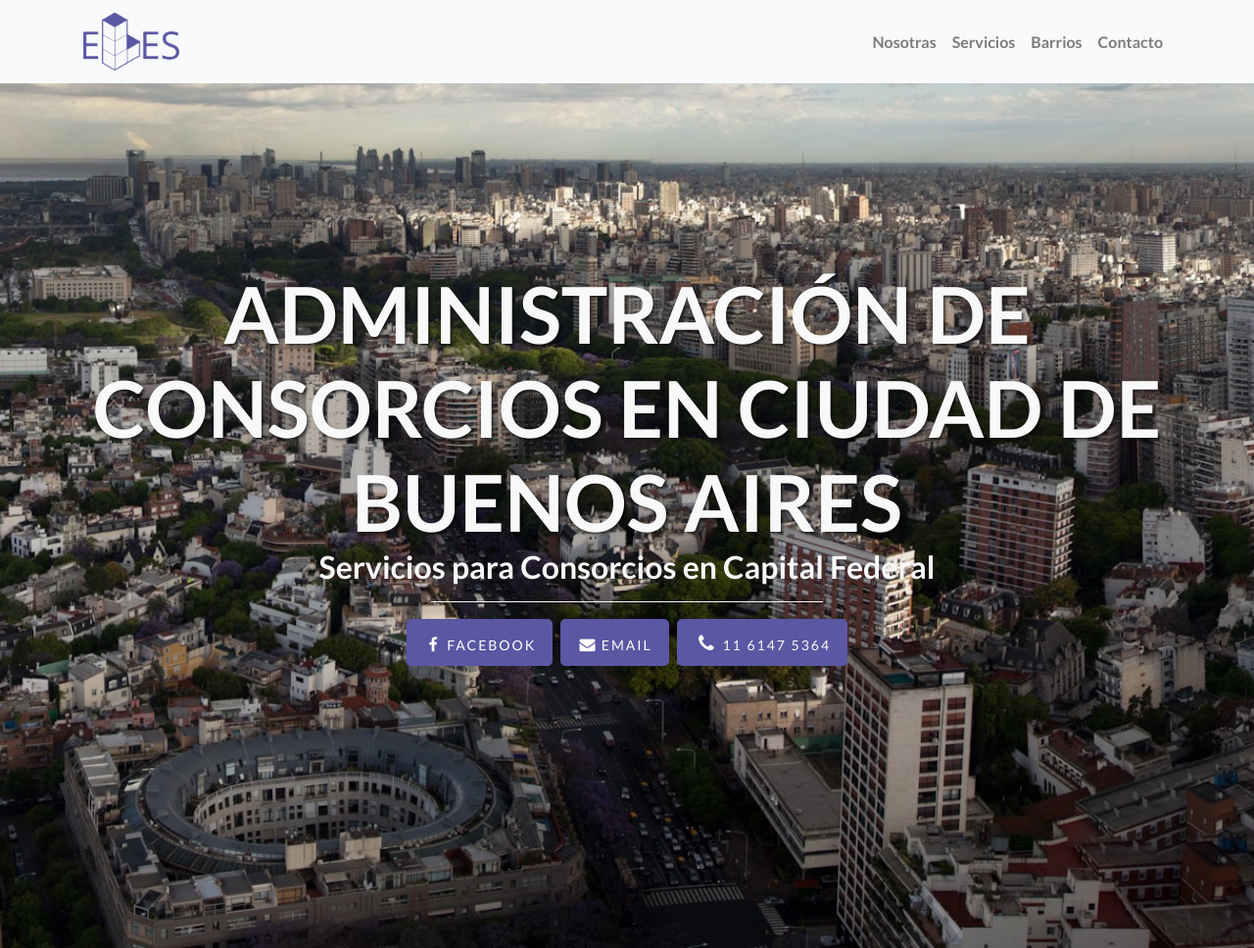
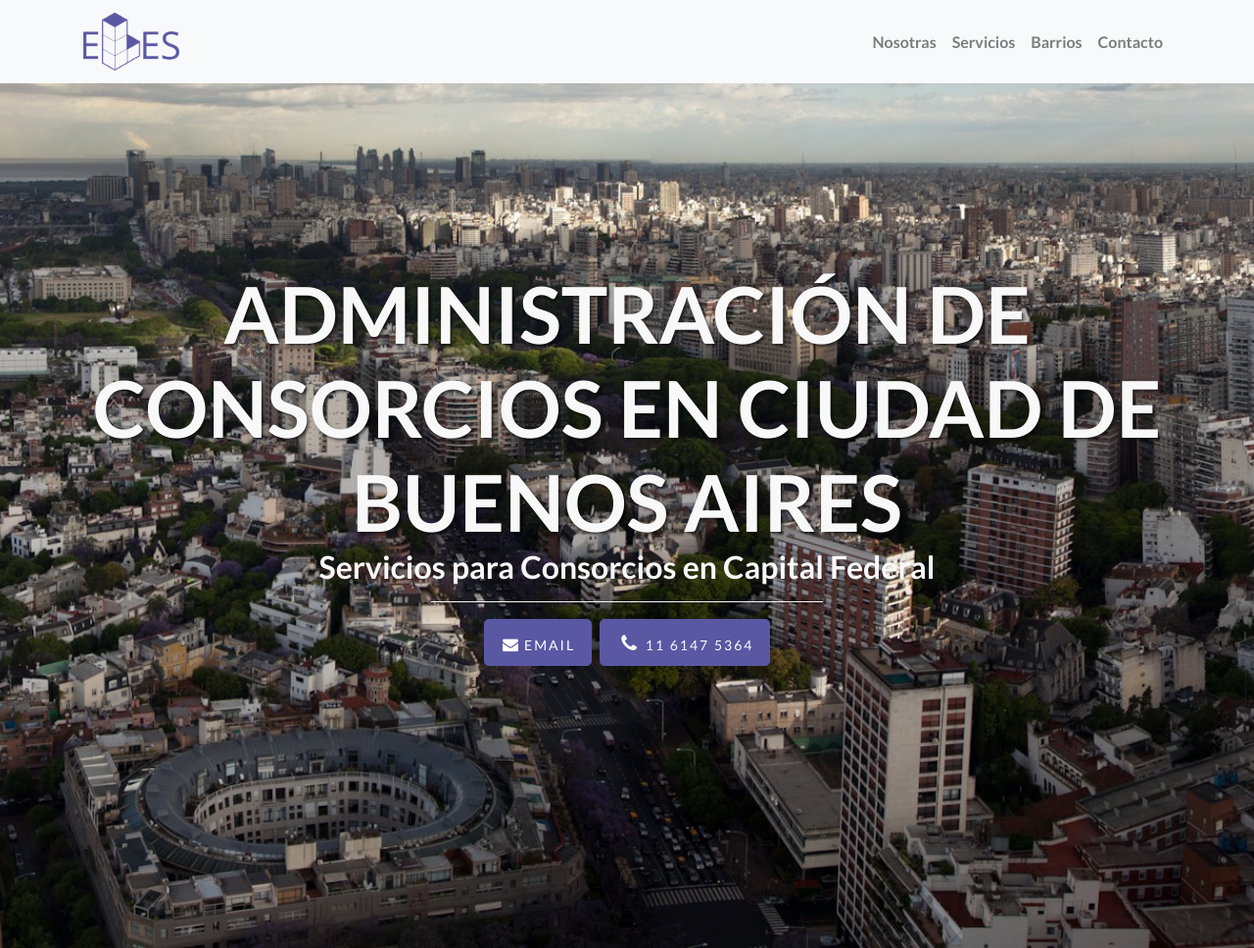
Before and after one commit to tylerdan1001/eles, a plain HTML site: page index.html in a window 1280 px wide. Shown: the top 968 px of the page at 98% size. Drawn offline with Linux system fonts and the light colour scheme.

Commit message:
Update index.html

```diff
--- a/index.html
+++ b/index.html
@@ -50,12 +50,6 @@
                 <h2>Servicios para Consorcios en Capital Federal</h2>
                 <hr class="intro-divider">
                 <ul class="list-inline intro-social-buttons">
-                    <li class="list-inline-item">
-                        <a target="_blank" href="http://fb.me/elesadministracion" class="btn btn-secondary btn-lg">
-                            <i class="fa fa-facebook fa-fw"></i>
-                            <span class="network-name">Facebook</span>
-                        </a>
-                    </li>
                     <li class="list-inline-item">
                         <a href="mailto:adm.naderlucia@gmail.com?subject=Contacto%20Web" class="btn btn-secondary btn-lg">
                             <i class="fa fa-envelope fa-fw"></i>
```
